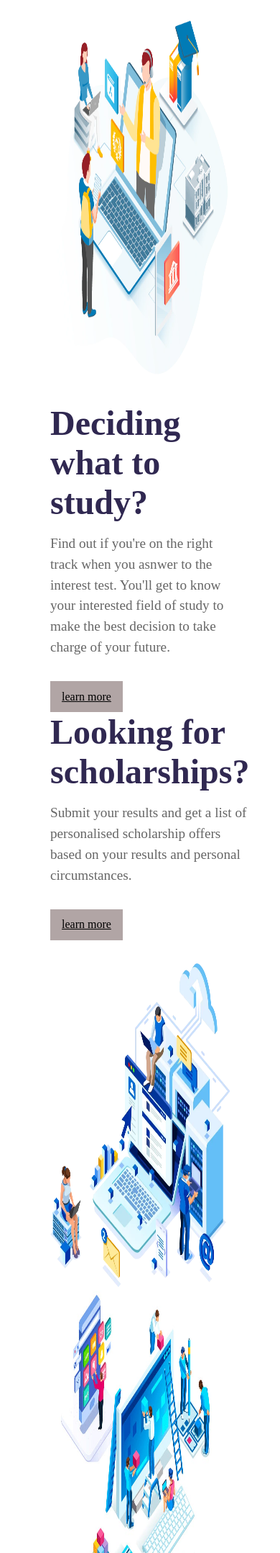
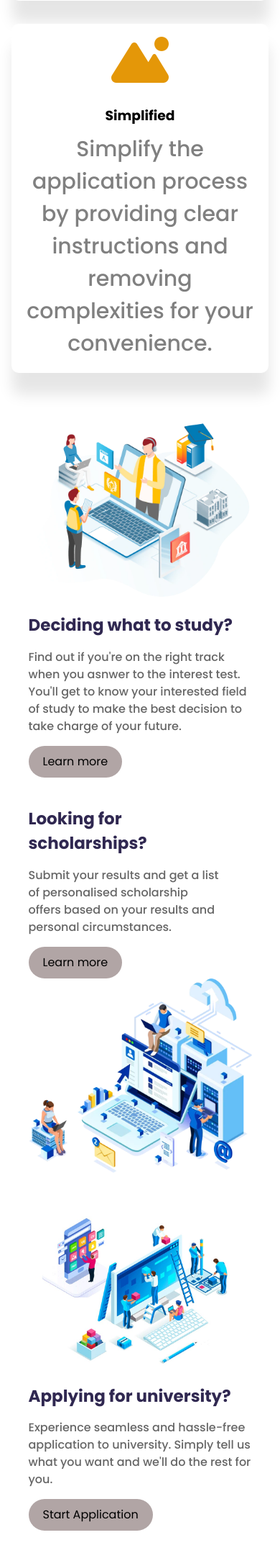
Before and after one commit to zseng0912/EduAdvisor, a PHP site: page / in a window 390 px wide; the page is wider, and only the part inside the window is pictured. Shown: the part 2082-4239 px from the top of that part at 72% size. Run offline with PHP 8.4, Linux system fonts and the light colour scheme; some libraries are stand-ins or nearby versions.

Commit message:
Add files via upload

```diff
--- a/footer.css
+++ b/footer.css
@@ -108,6 +108,10 @@
     width: 50%;
     margin-bottom: 30px;
    }
+
+   .footer-col ul li {
+    margin-bottom: 10px; /* Add this line */
+    }
 }
 
 @media(max-width: 574px) {
--- /dev/null
+++ b/header.css
@@ -0,0 +1,179 @@
+@import url('https://fonts.googleapis.com/css?family=Poppins:400,500,600,700&display=swap');
+*{
+  margin: 0;
+  padding: 0;
+  user-select: none;
+  box-sizing: border-box;
+  font-family: 'Poppins', sans-serif;
+}
+nav{
+  background: #FBE790;
+}
+nav:after{
+  content: '';
+  clear: both;
+  display: table;
+}
+nav .logo{
+  float: left;
+  color: white;
+  padding-left: 20px;
+}
+
+nav .logo img{
+  width:220px;
+  height:70px;
+}
+
+nav ul{
+  float: right;
+  margin-right: 40px;
+  list-style: none;
+  position: relative;
+}
+nav ul li{
+  float: left;
+  display: inline-block;
+  background: #FBE790;
+  margin: 0 5px;
+}
+nav ul li a{
+  color: black;
+  line-height: 70px;
+  text-decoration: none;
+  font-size: 18px;
+  padding: 8px 15px;
+}
+nav ul li a:hover{
+  color: #af9345;
+  border-radius: 5px;
+}
+nav ul ul li a:hover{
+  box-shadow: none;
+}
+nav ul ul{
+  position: absolute;
+  top: 90px;
+  border-top: 3px solid #af9345;
+  opacity: 0;
+  visibility: hidden;
+  transition: top .3s;
+}
+nav ul ul ul{
+  border-top: none;
+}
+nav ul li:hover > ul{
+  top: 70px;
+  opacity: 1;
+  visibility: visible;
+}
+nav ul ul li{
+  position: relative;
+  margin: 0px;
+  width: 150px;
+  float: none;
+  display: list-item;
+  border-bottom: 1px solid rgba(0,0,0,0.3);
+}
+nav ul ul li a{
+  line-height: 50px;
+}
+nav ul ul ul li{
+  position: relative;
+  top: -60px;
+  left: 150px;
+}
+.show,.icon,input{
+  display: none;
+}
+.fa-plus{
+  font-size: 15px;
+  margin-left: 40px;
+}
+@media (max-width: 968px) {
+  nav ul{
+    margin-right: 0px;
+    float: left;
+  }
+  nav .logo{
+    padding-left: 10px;
+    width: 100%;
+  }
+  nav .show + a , nav ul{
+    display: none;
+  }
+  nav ul li,nav ul ul li{
+    display: block;
+    width: 100%;
+  }
+  nav ul li a:hover{
+    box-shadow: none;
+  }
+  .show{
+    display: block;
+    color: black;
+    font-size: 18px;
+    padding: 0 20px;
+    line-height: 70px;
+    cursor: pointer;
+  }
+  .show:hover{
+    color: black;
+    font-weight: 600;
+  }
+  .icon{
+    display: block;
+    color: black;
+    position: absolute;
+    top: 0;
+    right: 40px;
+    line-height: 70px;
+    cursor: pointer;
+    font-size: 25px;
+  }
+  nav ul ul{
+    top: 70px;
+    border-top: 0px;
+    float: none;
+    position: static;
+    display: none;
+    opacity: 1;
+    visibility: visible;
+  }
+  nav ul ul a{
+    padding-left: 40px;
+    color: saddlebrown;
+  }
+  nav ul ul ul a{
+    padding-left: 80px;
+  }
+  nav ul ul ul li{
+    position: static;
+  }
+  [id^=btn]:checked + ul{
+    display: block;
+  }
+  nav ul ul li{
+    border-bottom: 0px;
+  }
+  span.cancel:before{
+    content: '\f00d';
+  }
+}
+/* .content{
+  z-index: -1;
+  position: absolute;
+  top: 50%;
+  left: 50%;
+  transform: translate(-50%,-50%);
+  text-align: center;
+} */
+header{
+  font-size: 35px;
+  font-weight: 600;
+  padding: 10px 0;
+}
+p{
+  font-size: 30px;
+  font-weight: 500;
+}
--- a/header.php
+++ b/header.php
@@ -10,21 +10,16 @@
     <title>Eduadvisor</title>
     <link rel="shortcut icon" href="images/EduAdvisor.png">
     <!-- Font Awesome Icons -->
-    <link
-      rel="stylesheet"
-      href="https://cdnjs.cloudflare.com/ajax/libs/font-awesome/6.4.0/css/all.min.css"
-      integrity="sha512-iecdLmaskl7CVkqkXNQ/ZH/XLlvWZOJyj7Yy7tcenmpD1ypASozpmT/E0iPtmFIB46ZmdtAc9eNBvH0H/ZpiBw=="
-      crossorigin="anonymous"
-      referrerpolicy="no-referrer"
-    />
+    <link rel="stylesheet" href="https://cdnjs.cloudflare.com/ajax/libs/font-awesome/5.15.3/css/all.min.css"/>
     <link href="https://cdn.jsdelivr.net/npm/remixicon@3.2.0/fonts/remixicon.css" rel="stylesheet">
+    <script src="https://code.jquery.com/jquery-3.5.0.js"></script>
     <!-- Google Fonts -->
     <link
       href="https://fonts.googleapis.com/css2?family=Poppins:wght@400;500&display=swap"
       rel="stylesheet"
     />
     <!-- Stylesheet -->
-    <link rel="stylesheet" href="style.css" />
+    <link rel="stylesheet" href="header.css" />
     <style>
       ::-webkit-scrollbar {
         width: 8px;
@@ -45,66 +40,71 @@
   </head>
   <body>
     <nav>
-      <a href="#home" id="logo">
-        <img class="homeLogo" src="images/headerLogo(1).png" alt="Icon">
-      </a>
-      <input type="checkbox" id="hamburger" />
-      <label for="hamburger">
-        <i class="fa-solid fa-bars"></i>
+        <div class="logo">
+          <img src="images/headerLogo(1).png" alt="Icon">
+        </div>
+         <label for="btn" class="icon">
+         <span class="fa fa-bars"></span>
          </label>
+         <input type="checkbox" id="btn">
          <ul>
             <?php if(isset($_SESSION['userloggedIn'])):?>
+               <li><a href="index.php">Home</a></li>
+            <?php elseif(isset($_SESSION['adminloggedIn'])):?>
+               <li><a href="AdminPage.php">Home</a></li>
+            <?php else: ?>
+               <li><a href="index.php">Home</a></li>
+            <?php endif; ?>
+            <li><a href="university.php">University</a></li>
             <li>
-          <a href="index.php" class="active">Home</a>
+               <label for="btn-1" class="show">Courses +</label>
+               <a href="course.php">Courses</a>
+               <input type="checkbox" id="btn-1">
+               <ul>
+                  <li><a href="courseLists.php?category=Accounting">Accounting & Finance</a></li>
+                  <li><a href="courseLists.php?category=Architecture">Architecture & Environment</a></li>
+                  <li><a href="courseLists.php?category=Business">Business & Marketing</a></li>
+                  <li><a href="courseLists.php?category=Mass Comm">Communication & Media</a></li>
+                  <li><a href="courseLists.php?category=Art">Art & Design</a></li>
+                  <li><a href="courseLists.php?category=Engineering">Engineering</a></li>
+                  <li><a href="courseLists.php?category=Information Technology">Information Technology</a></li>
+                  <li><a href="courseLists.php?category=Law">Law</a></li>
+                  <li><a href="courseLists.php?category=Medical">Medical Health</a></li>
+               </ul>
             </li>
-        <?php elseif(isset($_SESSION['adminloggedIn'])):?>
+            <li><a href="scholarships.php">Scholarship</a></li>
+            <li><a href="interest_test_Main.php">Interest Test</a></li>
+            <li><a href="userArticle.php">Article</a></li>
+            <?php if(isset($_SESSION['userloggedIn'])):?>
+               <li><a href="apply.php">Apply University</a></li>
                <li>
-          <a href="AdminPage.php" class="active">Home</a>
-        </li>
-        <?php else: ?>
-        <li>
-          <a href="index.php" class="active">Home</a>
-        </li>
-        <?php endif; ?>
-        <li>
-          <a href="university.php">University</a>
-        </li>
-        <li>
-          <a href="course.php">Courses</a>
-        </li>
-        <li>
-          <a href="scholarships.php">Scholarship</a>
-        </li>
-        <li>
-          <a href="interest_test_Main.php">Interest Test</a>
-        </li>
-        <li>
-          <a href="userArticle.php">Article</a>
-        </li>
-
-        <?php if(isset($_SESSION['userloggedIn'])):?>
-        <li>
-          <a href="apply.php">Apply University</a>
-        </li>
-        <li><a href="#"><i class="ri-user-fill"></i>User</a>
+                  <label for="btn-2" class="show"><i class="ri-user-fill"></i>&nbsp User +</label>
+                  <a href="#"><i class="ri-user-fill"></i>&nbsp User</a>
+                  <input type="checkbox" id="btn-2">
                   <ul>
                      <li><a href="userProfile.php">Profile</a></li>
                      <li style="color:red;"><a href="logout.php">Logout</a></li>
                   </ul>
                </li>
             <?php elseif(isset($_SESSION['adminloggedIn'])):?>
-        <li><a href="#"><i class="ri-user-fill" style="width:100px"></i></a>
+               <li>
+                  <label for="btn-2" class="show"><i class="ri-user-fill"></i>&nbsp User +</label>
+                  <a href="#"><i class="ri-user-fill"></i>&nbsp User</a>
+                  <input type="checkbox" id="btn-2">
                   <ul>
-                <li><a href="adminProfile.php">Profile</a></li>
+                     <li><a href="userProfile.php">Profile</a></li>
                      <li style="color:red;"><a href="logout.php">Logout</a></li>
                   </ul>
                </li>
             <?php else: ?>
-        <li>
-          <a href="login.php">Login</a>
-        </li>
+               <li><a href="login.php">Login</a></li>
             <?php endif; ?>
          </ul>
       </nav>
+      <script>
+         $('.icon').click(function(){
+           $('span').toggleClass("cancel");
+         });
+      </script>
    </body>
 </html>
--- a/index.css
+++ b/index.css
@@ -1,18 +1,18 @@
 
 
 /* Home section style */
-.home_section{
+.home_section {
   background-image: url(https://www.outsystems.com/-/media/images/solutions/higher-education/higher-education-hero-v2.jpg?h=920&iar=0&w=1456&updated=20220111092106&hash=D2EBF1F7DB974802BC098C6752EADED3);
   background-size: cover;
   height: 100vh;
-    margin-top: 100px;
 }
-  /* https://www.bankofengland.co.uk/-/media/boe/images/education-and-engagement/education/teacher-resource-image-1-web.jpg?h=347&iar=0&mh=347&mw=520&w=520&hash=D67E03DBA712D99DD513F2E3C8573AF3 */
-  .overlay{
+
+.overlay {
   height: 100%;
   background: rgba(0, 0, 0, 0.4);
 }
-  .home{
+
+.home {
   height: 100vh;
   display: flex;
   flex-direction: column;
@@ -20,25 +20,22 @@
   justify-content: center;
   text-align: center;
 }
-  .home h1{
+
+.home h1 {
   font-size: 4rem;
   color: #fff;
   text-transform: capitalize;
 }
-  .home span{
+
+.home span {
   color: rgb(228, 151, 8);
 }
-  .home_buttons{
+
+.home_buttons {
   margin-top: 2rem;
 }
-  /* .home_buttons button{
-    padding: 10px 1rem;
-    border-radius: 10px;
-    margin: 1rem;
-    cursor: pointer;
-    font-size: 1rem;
-  } */
-.home_buttons button{
+
+.home_buttons button {
   --bg: rgb(228, 151, 8);
   --hover-bg: #fdf7fc;
   --hover-text: #000;
@@ -50,9 +47,10 @@
   transition: 0.2s;
   margin: 3rem;
 }
+
 .home_buttons button:hover {
   color: var(--hover-text);
-  transform: translate(-0.25rem,-0.25rem);
+  transform: translate(-0.25rem, -0.25rem);
   background: var(--hover-bg);
   box-shadow: 0.25rem 0.25rem var(--bg);
 }
@@ -61,8 +59,26 @@
   transform: translate(0);
   box-shadow: none;
 }
-  .home_buttons button i{
+
+.home_buttons button i {
   margin-right: 10px;
+}
+
+@media (max-width: 768px) {
+  .home h1 {
+    font-size: 3rem;
+  }
+}
+
+@media (max-width: 480px) {
+  .home h1 {
+    font-size: 2.5rem;
+  }
+
+  .home_buttons button {
+    padding: 1em 2.5em;
+    margin: 2rem;
+  }
 }
   /* .home_buttons .btn1{
     background: rgb(228, 151, 8);
@@ -70,135 +86,207 @@
   } */
 
 /* services */
-  .services{
+.services {
   background: rgb(255, 255, 255);
   padding: 2rem 1rem;
-    margin-top: 15px;
+  /* margin-top: 15px; */
 }
-  .services .title{
+
+.services .title {
   text-align: center;
 }
-  .title h1{
+
+.title h1 {
   font-size: 2rem;
   text-transform: capitalize;
 }
-  .title span{
+
+.title span {
   color: rgb(228, 151, 8);
 }
-  .title .slogan{
+
+.title .slogan {
   font-size: 1rem;
   color: gray;
 }
-  .services_boxes{
+
+.services_boxes {
   display: flex;
-    align-items: center;
+  flex-wrap: wrap; /* Add wrapping for smaller screens */
   justify-content: center;
   margin-top: 1rem;
 }
-  .box{
-    width: 320px;
+
+.box {
+  width: 360px;
   background: #fff;
   padding: 2rem;
-    margin: 1rem 2rem;
+  margin: 4rem;
   text-align: center;
   border-radius: 10px;
   border: 2px solid transparent;
   box-shadow: 1px 30px 20px rgba(0, 0, 0, 0.1);
 }
-  .box i{
+
+.box i {
   font-size: 4rem;
   color: rgb(228, 151, 8);
   margin-bottom: 2rem;
 }
-  .box p{
+
+.box p {
   color: gray;
   margin-top: 10px;
 }
-  .box:hover{
+
+.box:hover {
   border: 2px solid rgb(228, 151, 8);
 }
 
-  /* About */
-.about {
-  /* background: #ccc1d8; */
-  background: white;
-  display: -webkit-box;
-  display: -ms-flexbox;
-  display: flex;
-  -webkit-box-align: center;
-  -ms-flex-align: center;
-  align-items: center;
-  -ms-flex-wrap: wrap;
-  flex-wrap: wrap;
-  gap: 2rem;
+/* Media queries for responsiveness */
+@media (max-width: 768px) {
+  .services .title h1 {
+    font-size: 1.5rem;
   }
 
-.about .image {
-  -webkit-box-flex: 1;
-  -ms-flex: 1 1 42rem;
-  flex: 1 1 42rem;
-}
-.about .image img {
-  width: 100%;
-}
-.about .content {
-  -webkit-box-flex: 1;
-  -ms-flex: 1 1 42rem;
-  flex: 1 1 42rem;
-}
-.about .content h3 {
-  color: #302851;
-  font-size: 3.0rem;
-}
-.about .content p {
-  font-size: 1.2rem;
-  padding: 1rem 0;
-  color: #666;
-  line-height: 1.5;
-}
-
-.btn {
-  margin-top: 1rem;
-  display: inline-block;
-  padding: 0.8rem 1.0rem;
-  background: #b1a5a5;
-  color: black;
-  font-size: 1.0rem;
-  cursor: pointer;
-}
-
-.btn:hover {
-  background: rgb(105, 105, 105);
-}
-
-@keyframes scroll{
-  0%{
-    transform: translateX(0);
-  }
-  100%{
-    transform: translateX(calc(-180px * 7));
+  .box {
+    width: 100%; /* Make boxes full width on smaller screens */
+    margin: 1rem 0; /* Adjust margin for full width */
   }
 }
 
-.slider{
-  height:100px;
-  margin: auto;
-  overflow: hidden;
-  position: relative;
-  width: auto;
-  height: auto;
-  margin: 100px;
+@media (max-width: 480px) {
+  .title h1 {
+    font-size: 1.2rem;
   }
 
-.slider .slide-track{
-  animation: scroll 50s linear infinite;
-  display: flex;
-  width: calc(180px * 10);
-  height: 100%;
+  .box {
+    padding: 1rem; /* Adjust padding for smaller screens */
+  }
 }
 
-.slider .slide{
-  height: 150px;
-  width: 180px;
-  margin-right: 60px;
+  /* About */
+.about-container{
+  width: 90%;
+  margin: 0 auto;
+  padding: 10px 20px;
 }
+
+.about{
+  display: flex;
+  justify-content: space-between;
+  align-items: center;
+  flex-wrap: wrap;
+}
+
+.about-image{
+  flex: 1;
+  margin-right: 40px;
+  overflow:hidden;
+  margin-bottom: 20px;
+}
+
+.about-image img{
+  max-width: 100%;
+  height: auto;
+  display: block;
+  transition: 0.5s ease;
+}
+
+.about-content{
+  flex:1;
+}
+
+.about-content h2{
+  font-size: 23px;
+  margin-bottom: 15px;
+  color:#302851;
+}
+
+.about-content p{
+  font-size: 18px;
+  line-height: 1.5;
+  color: #666;
+}
+
+.about-content .read-more{
+  display: inline-block;
+  padding: 10px 20px;
+  background-color: #b1a5a5;
+  color:black;
+  font-size: 19px;
+  text-decoration: none;
+  border-radius: 25px;
+  margin-top: 15px;
+  transition: 0.3s ease;
+}
+
+.about-content .read-more:hover{
+  background-color: rgb(105, 105, 105);
+}
+
+@media (max-width:768px){
+  .about-container{
+    padding: 0px;
+  }
+  .about{
+    padding: 20px;
+    flex-direction: column;
+  }
+  .about-image{
+    margin-right: 0px;
+    margin-bottom: 20px;
+  }
+  .about-content p{
+    padding: 0px;
+    font-size: 16px;
+  }
+  .about-content .read-more{
+    font-size: 16px;
+  }
+}
+
+
+/* Slider */
+
+@keyframes scroll {
+  0% {
+    transform: translateX(0);
+  }
+  100% {
+    transform: translateX(calc(-180% + 15px)); /* Adjust for margin-right */
+  }
+}
+
+.slider {
+  margin: 100px auto; /* Center the slider horizontally */
+  overflow: hidden;
+  width: 100%; /* Make the slider full width */
+}
+
+.slider h4 {
+  text-align: center;
+  color: #666;
+  margin-bottom: 10px; /* Increase margin for better spacing */
+}
+
+.slide-track {
+  animation: scroll 60s linear infinite;
+  white-space: nowrap; /* Prevent line break between slides */
+  font-size: 0; /* Remove white space between inline-block elements */
+}
+
+.slide {
+  display: inline-block; /* Display slides inline */
+  height: auto;
+  width: auto;
+  margin-right: 20px;
+  max-width: 100%; /* Make slides responsive */
+}
+
+/* Media query for responsiveness */
+@media (max-width: 768px) {
+  .slide {
+    margin-right: 10px; /* Reduce margin for smaller screens */
+  }
+}
--- a/index.php
+++ b/index.php
@@ -9,7 +9,7 @@
 <!DOCTYPE html>
 <html>
 <head>
-<title>W3.CSS Template</title>
+<title>EduAdvisor</title>
 <meta charset="UTF-8">
 <meta name="viewport" content="width=device-width, initial-scale=1">
 <link rel="shortcut icon" href="images/EduAdvisor.png">
@@ -81,6 +81,41 @@
   </div>
   </section>
 
+  <div class="about-container">
+    <section class="about">
+      <div class="about-image">
+        <img src="images/home1.png" width="550px" height="500px" alt="" />
+      </div>
+      <div class="about-content">
+        <h2>Deciding what to study?</h2>
+        <p>Find out if you're on the right track when you asnwer to the interest test.
+        You'll get to know your interested field of study to make the best decision to take charge of your future.</p>
+        <a href="interest_test_Main.php" class="read-more">Learn more</a>
+      </div>
+    </section>
+    <section class="about">
+      <div class="about-content" style="margin-right:40px;">
+        <h2>Looking for scholarships?</h2>
+        <p>Submit your results and get a list of personalised scholarship offers based on your results and personal circumstances.</p>
+        <a href="scholarships.php" class="read-more">Learn more</a>
+      </div>
+      <div class="about-image" style="margin-right:0px;">
+        <img src="images/home2.png" width="600px" height="400px" alt="" />
+      </div>
+    </section>
+    <section class="about">
+      <div class="about-image">
+        <img src="images/home3.png" width="550px" height="500px" alt="" />
+      </div>
+      <div class="about-content">
+        <h2>Applying for university?</h2>
+        <p>Experience seamless and hassle-free application to university.
+        Simply tell us what you want and we'll do the rest for you.</p>
+        <a href="login.php" class="read-more">Start Application</a>
+      </div>
+    </section>
+  </div>
+
   <div class="slider">
     <h4 style="text-align:center;  color: #666;margin-bottom:">Our students are currently studying in these abroad & local partner universities</h4>
     <br>
@@ -118,52 +153,8 @@
   </div>
 </div>
 
-<div class="sections-container" style="margin: 70px;">
-  <!-- about Section -->
-  <section class="about" id="about">
-      <div class="image">
-        <img src="images/home1.png" width="350px" height="500px" alt="" />
-      </div>
-
-      <div class="content">
-        <h3>Deciding what to study?</h3>
-        <p>
-          Find out if you're on the right track when you asnwer to the interest test.
-         You'll get to know your interested field of study to make the best decision to take charge of your future.
-        </p>
-        <a href="interest_test_Main.php" class="btn">learn more</a>
-      </div>
-    </section>
-
-    <section class="about" id="about">
-      <div class="content">
-        <h3>Looking for scholarships?</h3>
-        <p>
-        Submit your results and get a list of personalised scholarship offers based on your results and personal circumstances.
-        </p>
-        <a href="scholarships.php" class="btn">learn more</a>
-      </div>
-
-      <div class="image">
-        <img src="images/home2.png" width="300px" height="450px"alt="" />
-      </div>
-    </section>
-
-    <section class="about" id="about">
-      <div class="image">
-        <img src="images/home3.png" width="300px" height="450px" alt="" />
-      </div>
-
-      <div class="content">
-        <h3>Applying for university?</h3>
-        <p>
-        Experience seamless and hassle-free application to university.
-        Simply tell us what you want and we'll do the rest for you.
-        </p>
-        <a href="login.php" class="btn">Start Application</a>
-      </div>
-    </section>
-</div>
-
 </body>
+<?php
+  include "footer.php"
+?>
 </html>
--- a/scholarships.php
+++ b/scholarships.php
@@ -4,7 +4,6 @@
 First Written On: Sunday, 18-June-2023
 Last Edited On: Wednesday, 5-July-2023 -->
 <?php
-session_start();
 include "dbConn.php";
 include "header.php";
 ?>
```
Lines whose indentation alone changed are shown as unchanged.
